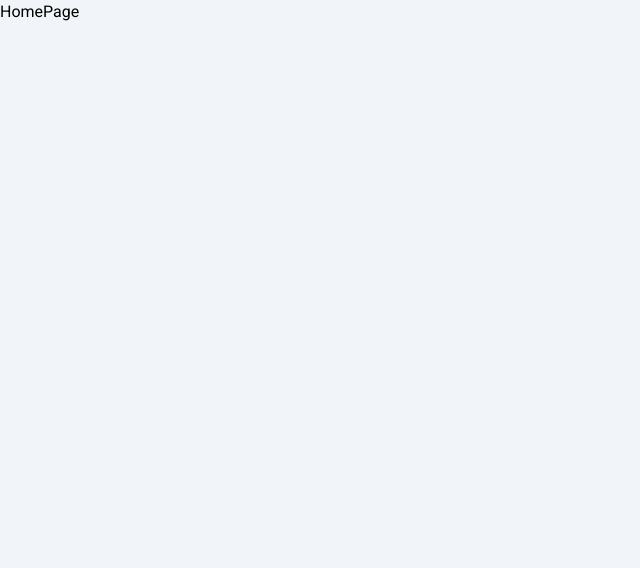
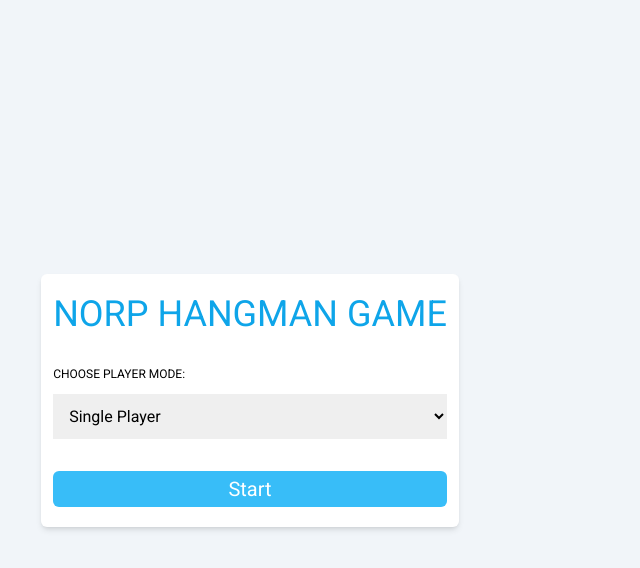
Before and after one commit to RNtaate/hangman, a React (Vite) app: page / in a window 1280 px wide. Shown: the top 568 px of the page, without its empty margins (0-640 px from the left). Built offline with nearby package versions, Linux system fonts and the light colour scheme.

Commit message:
Design and style the home page using tailwind css
Update the App jsx file to add a wrapper div.

```diff
--- a/src/App.jsx
+++ b/src/App.jsx
@@ -4,9 +4,9 @@ import HomePage from './pages/HomePage';
 
 function App() {
   return (
-    <>
+    <div>
       <HomePage />
-    </>
+    </div>
   );
 }
 
--- a/src/pages/HomePage.jsx
+++ b/src/pages/HomePage.jsx
@@ -1,7 +1,26 @@
 import React from 'react';
 
 const HomePage = () => {
-  return <div>HomePage</div>;
+  return (
+    <main className="min-w-[360px] max-w-[500px] min-h-screen max-h-screen overflow-hidden flex items-center justify-center px-5">
+      <section className="bg-white px-3 py-5 rounded-md flex flex-col gap-y-8 shadow-md">
+        <h1 className="text-4xl text-center text-sky-500">NORP HANGMAN GAME</h1>
+        <div className="flex flex-col gap-y-3">
+          <p className="text-xs">CHOOSE PLAYER MODE:</p>
+          <select name="playerMode" className="w-full p-3 outline-none">
+            <option value="single">Single Player</option>
+            <option value="double">Two Player</option>
+          </select>
+        </div>
+        <button
+          type="button"
+          className="w-full bg-sky-400 p-1 text-white rounded-md text-xl"
+        >
+          Start
+        </button>
+      </section>
+    </main>
+  );
 };
 
 export default HomePage;
```
